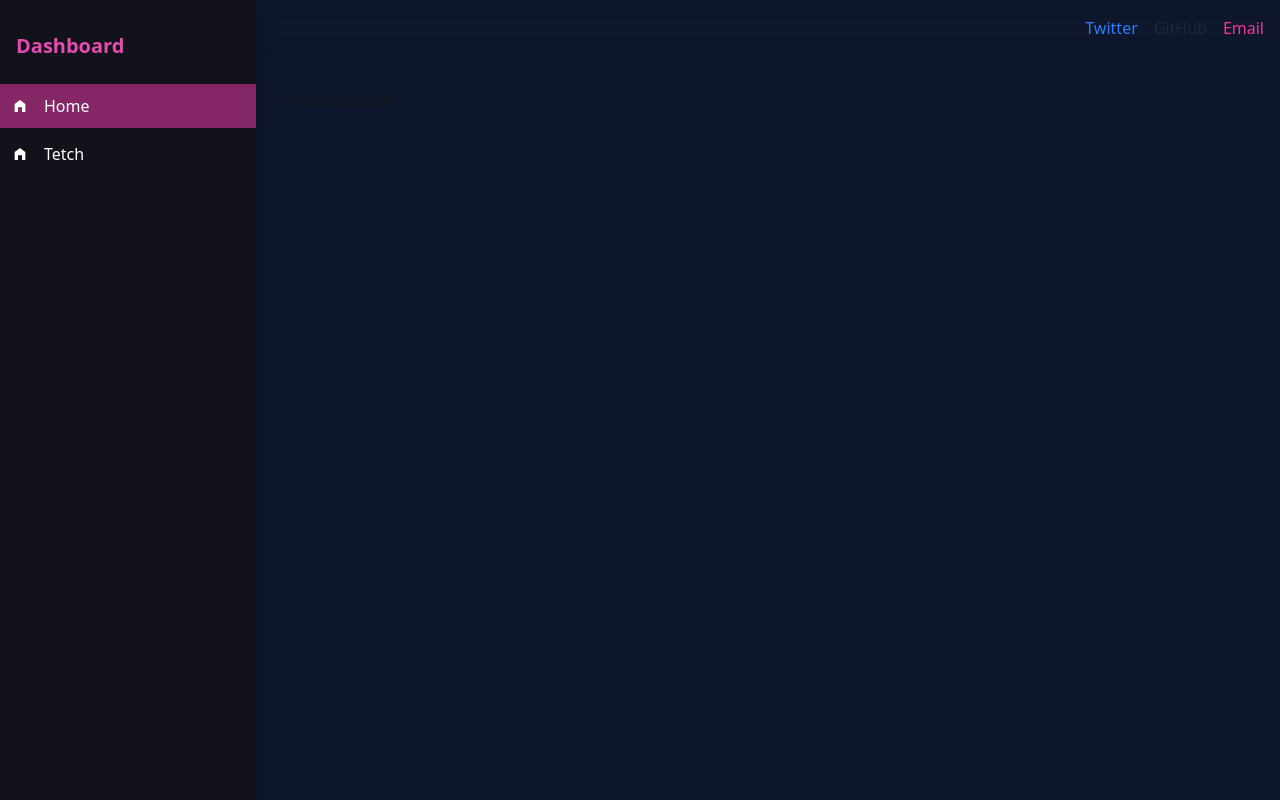
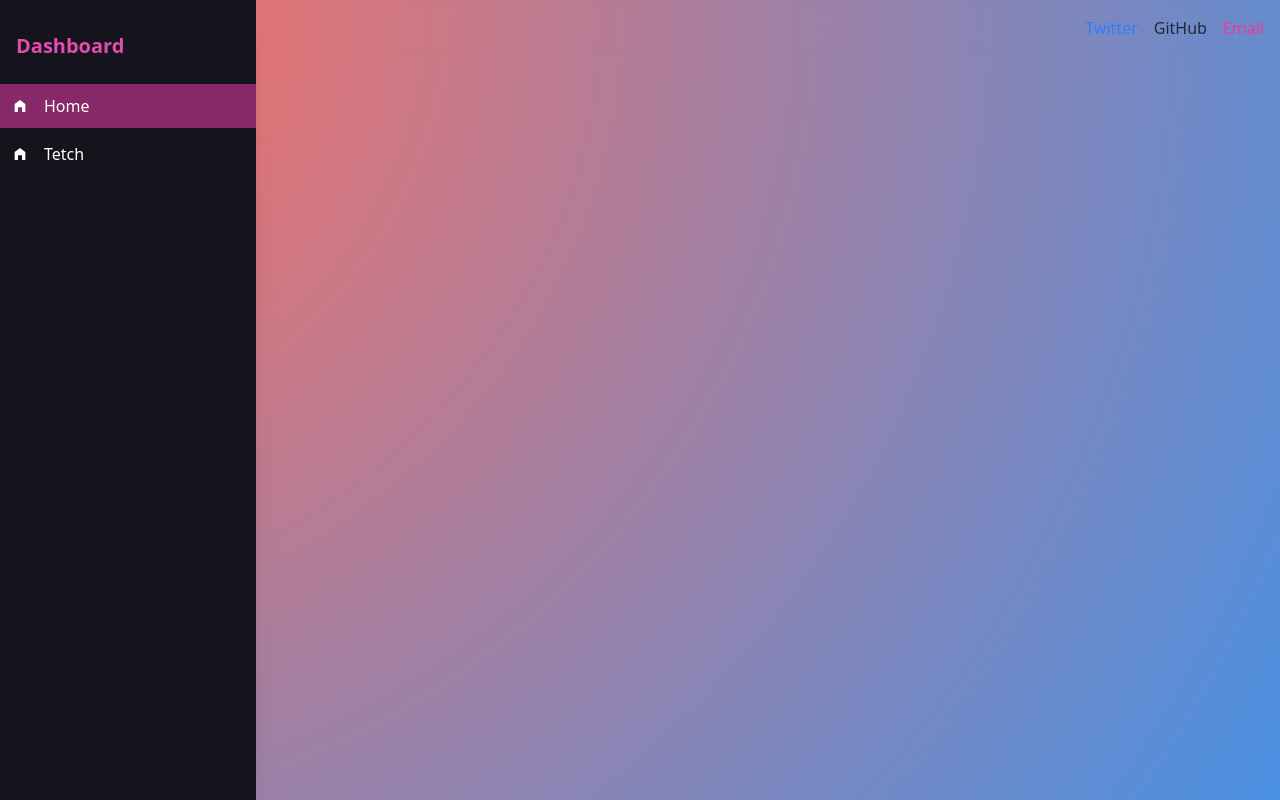
Before and after one commit to BeatrisRah/Portfolio, a React (Vite) app: page / in a window 1280 px wide. Shown: the top 800 px of the page. Built offline with nearby package versions, Linux system fonts and the light colour scheme.

Commit message:
Gradient on mouse movement

```diff
--- a/src/App.jsx
+++ b/src/App.jsx
@@ -1,11 +1,43 @@
 import { Element } from "react-scroll"
 import Sidebar from "./components/sidebar/SideNavBar"
 import TopNavigation from "./components/Navigation"
+import Home from "./sections/home/Home"
+import { useEffect, useState } from "react";
+function App() {
+	const [mousePosition, setMousePosition] = useState({ x: 0, y: 0 });
 
-function App() {
+	// Track mouse movement
+	useEffect(() => {
+		const handleMouseMove = (e) => {
+			const { clientX: x, clientY: y } = e;
+			setMousePosition({ x, y });
+		};
 
+		window.addEventListener('mousemove', handleMouseMove);
+
+		// Clean up the event listener when component is unmounted
+		return () => {
+			window.removeEventListener('mousemove', handleMouseMove);
+		};
+	}, []);
+
+	// Calculate the gradient values
+	const gradientStyle = {
+		background: `radial-gradient(circle at ${mousePosition.x}px ${mousePosition.y}px, #FF6F61, #4A90E2)`,
+		height: '100%',
+		minHeight: '100%',
+		position: 'fixed',
+		// position: 'absolute',
+		top: 0,
+		left: 0,
+		width: '100%',
+		zIndex: -1,
+		transition: 'background 0.1s ease', // Smooth transition
+	  }
 	return (
-    <div className="flex bg-[#0E172B]">
+		<div className="flex relative">
+			<div style={gradientStyle}></div>
+
 			<div className="w-64 fixed h-screen bg-[#12121B]/90 text-white z-10">
 				<Sidebar />
 			</div>
@@ -13,12 +45,11 @@ function App() {
 			{/* Page Content */}
 			<div className="ml-64 flex-1">
 				<TopNavigation />
-        <Element name="home" className="min-h-screen  p-8">
-          Home Section
-        </Element>
-        <Element name="tech" className="min-h-screen bg-gray-100 p-8">
+				<Home />
+				<Element name="tech" className="min-h-screen bg-transparent p-8">
 					Tech Section
 				</Element>
+
 			</div>
 		</div>
 	)
--- /dev/null
+++ b/src/sections/home/Home.jsx
@@ -0,0 +1,10 @@
+import { Element } from "react-scroll";
+
+export default function Home() {
+   return (
+       <Element name="home" className="min-h-screen bg-transparent p-8">
+
+
+       </Element>
+   );
+}
```
Lines whose indentation alone changed are shown as unchanged.
